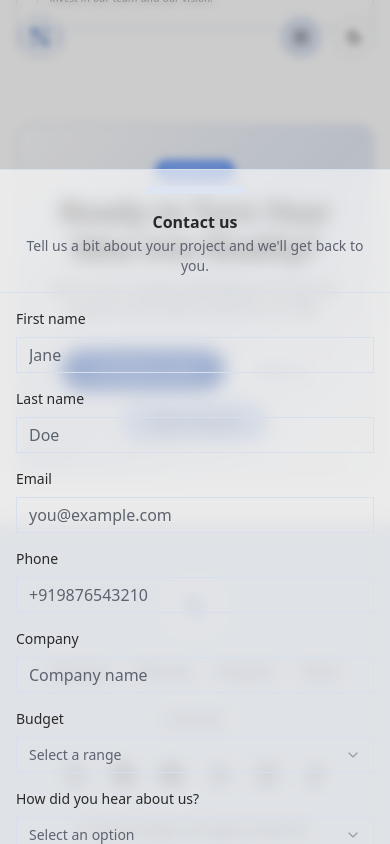
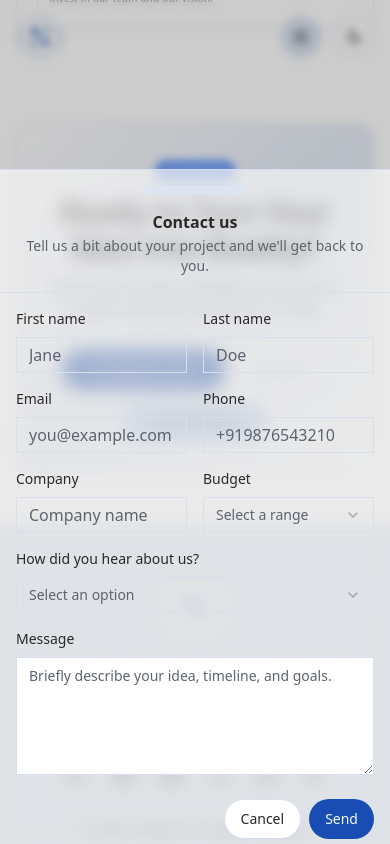
Before and after one commit to rishabhmehta/techpix-website, a Next.js app: page / in a window 390 px wide. Both pictures are taken after a click on the button "Get in Touch". Shown: the part 7041-7885 px from the top of the page. Built offline with nearby package versions, Linux system fonts and the light colour scheme.

Commit message:
refactor: adjust grid layout in ContactDrawer for improved responsiveness

```diff
--- a/components/contact-drawer.tsx
+++ b/components/contact-drawer.tsx
@@ -59,7 +59,7 @@ export function ContactDrawer() {
         {/* Hidden inputs for non-native Select values */}
         <input type="hidden" name="budget" value={budget} />
         <input type="hidden" name="referral" value={referral} />
-        <div className="grid grid-cols-1 gap-4 text-left sm:grid-cols-2">
+        <div className="grid grid-cols-2 gap-4 text-left">
           <div className="grid gap-2">
             <label htmlFor="firstName" className="text-sm font-medium">
               First name
@@ -86,7 +86,7 @@ export function ContactDrawer() {
           </div>
         </div>
 
-        <div className="grid grid-cols-1 gap-4 text-left sm:grid-cols-2">
+        <div className="grid grid-cols-2 gap-4 text-left">
           <div className="grid gap-2">
             <label htmlFor="email" className="text-sm font-medium">
               Email
@@ -113,7 +113,7 @@ export function ContactDrawer() {
           </div>
         </div>
 
-        <div className="grid grid-cols-1 gap-4 text-left sm:grid-cols-2">
+        <div className="grid grid-cols-2 gap-4 text-left">
           <div className="grid gap-2">
             <label htmlFor="company" className="text-sm font-medium">
               Company
```
